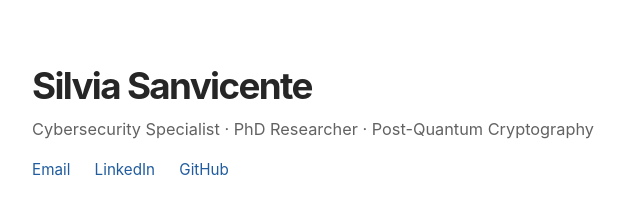
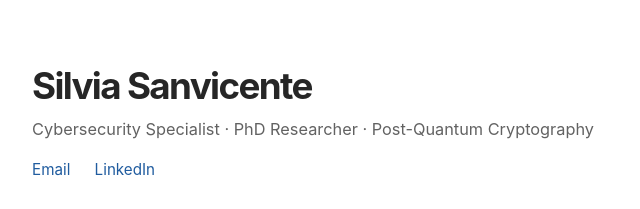
Before and after one commit to silvduck/personal-website, a plain HTML site: page index.html in a window 1280 px wide. Shown: the top 209 px of the page, 236-876 px from the left. Drawn offline with Linux system fonts and the light colour scheme.

Commit message:
update index.html

```diff
--- a/index.html
+++ b/index.html
@@ -40,7 +40,6 @@
       <nav class="links" aria-label="Profile links">
         <a href="mailto:contact@silviasanvicente.com">Email</a>
         <a href="https://www.linkedin.com/in/silvia-sanvicente/" target="_blank" rel="noopener noreferrer">LinkedIn</a>
-        <a href="https://github.com/silvduck" target="_blank" rel="noopener noreferrer">GitHub</a>
       </nav>
     </header>
 
```
